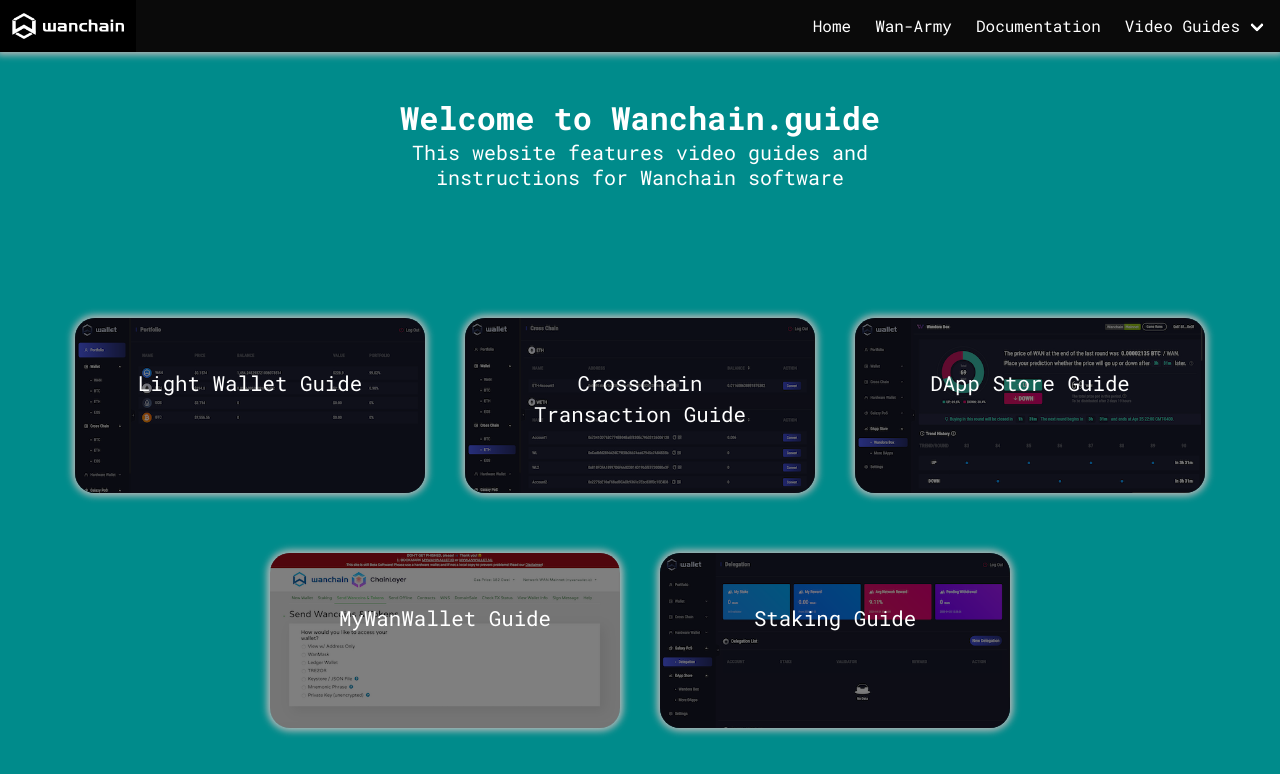
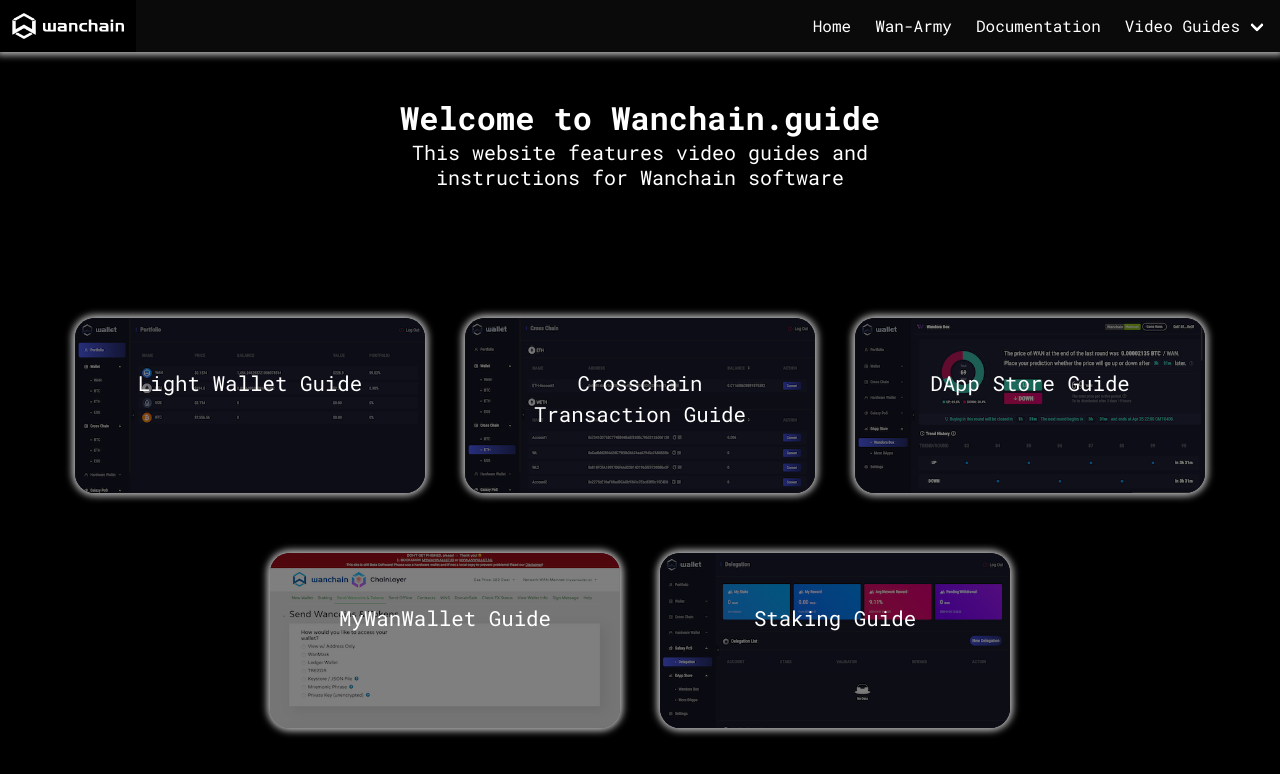
Before and after one commit to NoahMaizels/wan-guide, a Next.js app: page / in a window 1280 px wide. Shown: the top 774 px of the page. Built offline with nearby package versions, Linux system fonts and the light colour scheme.

Commit message:
changed color

```diff
--- a/styles.css
+++ b/styles.css
@@ -6,5 +6,5 @@ body, html {
   -webkit-font-smoothing: antialiased;
   -moz-osx-font-smoothing: grayscale;
   color: white;
-  background-color: darkcyan;
+  background-color: black;
 }
```
